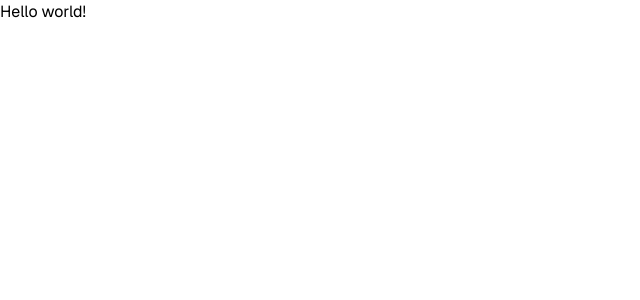
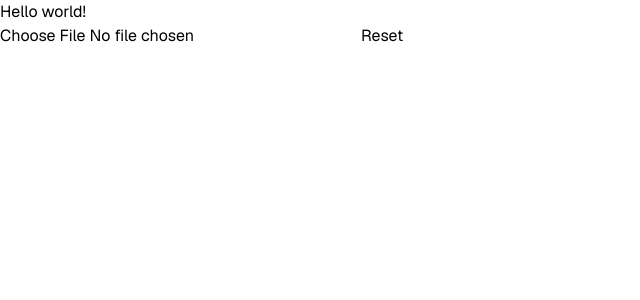
Before and after one commit to benjaminpfleghaar/betterquest, a Next.js app: page / in a window 1280 px wide. Shown: the top 300 px of the page, without its empty margins (0-640 px from the left). Built offline with nearby package versions, Linux system fonts and the light colour scheme.

Commit message:
feat: create select file component

```diff
--- a/src/app/page.tsx
+++ b/src/app/page.tsx
@@ -1,3 +1,12 @@
+import SelectFile from "@/components/select-file";
+
 export default function Home() {
-    return <h1>Hello world!</h1>
+  return (
+    <header>
+      <h1>Hello world!</h1>
+      <main>
+        <SelectFile />
+      </main>
+    </header>
+  );
 }
--- /dev/null
+++ b/src/components/select-file.tsx
@@ -0,0 +1,44 @@
+"use client";
+
+import Image from "next/image";
+import { ChangeEvent, useEffect, useState } from "react";
+
+export default function SelectFile() {
+  const [file, setFile] = useState<File | null>(null);
+  const [image, setImage] = useState<string>("");
+
+  useEffect(() => {
+    if (!file) return;
+
+    const fileURL = URL.createObjectURL(file);
+    setImage(fileURL);
+
+    return () => URL.revokeObjectURL(fileURL);
+  }, [file]);
+
+  const handleChange = (e: ChangeEvent<HTMLInputElement>) => {
+    if (!e.target.files || e.target.files.length === 0) return;
+    setFile(e.target.files[0]);
+  };
+
+  const handleReset = () => {
+    setFile(null);
+    setImage("");
+  };
+
+  return (
+    <div>
+      <form>
+        <input type="file" accept="image/*" onChange={handleChange} />
+        {image && (
+          <div className="relative w-48 h-48">
+            <Image src={image} alt="Upload" fill={true} objectFit="cover" />
+          </div>
+        )}
+        <button type="reset" onClick={handleReset}>
+          Reset
+        </button>
+      </form>
+    </div>
+  );
+}
```
